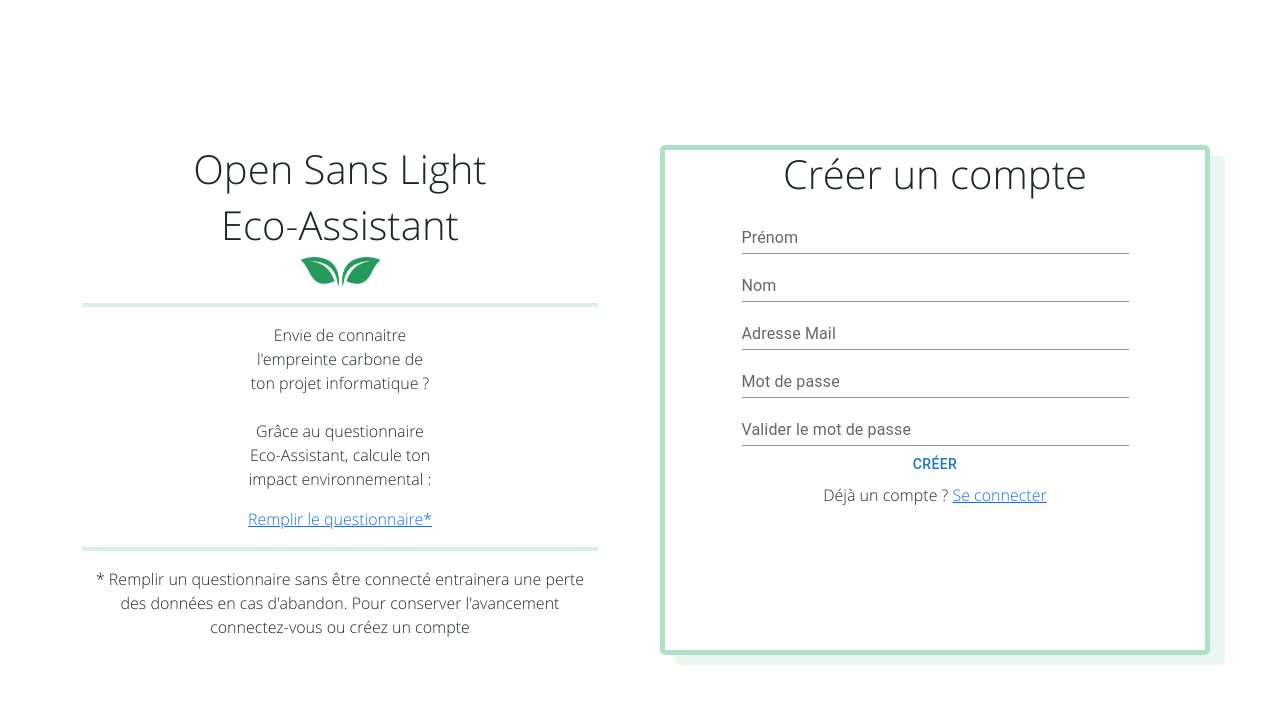
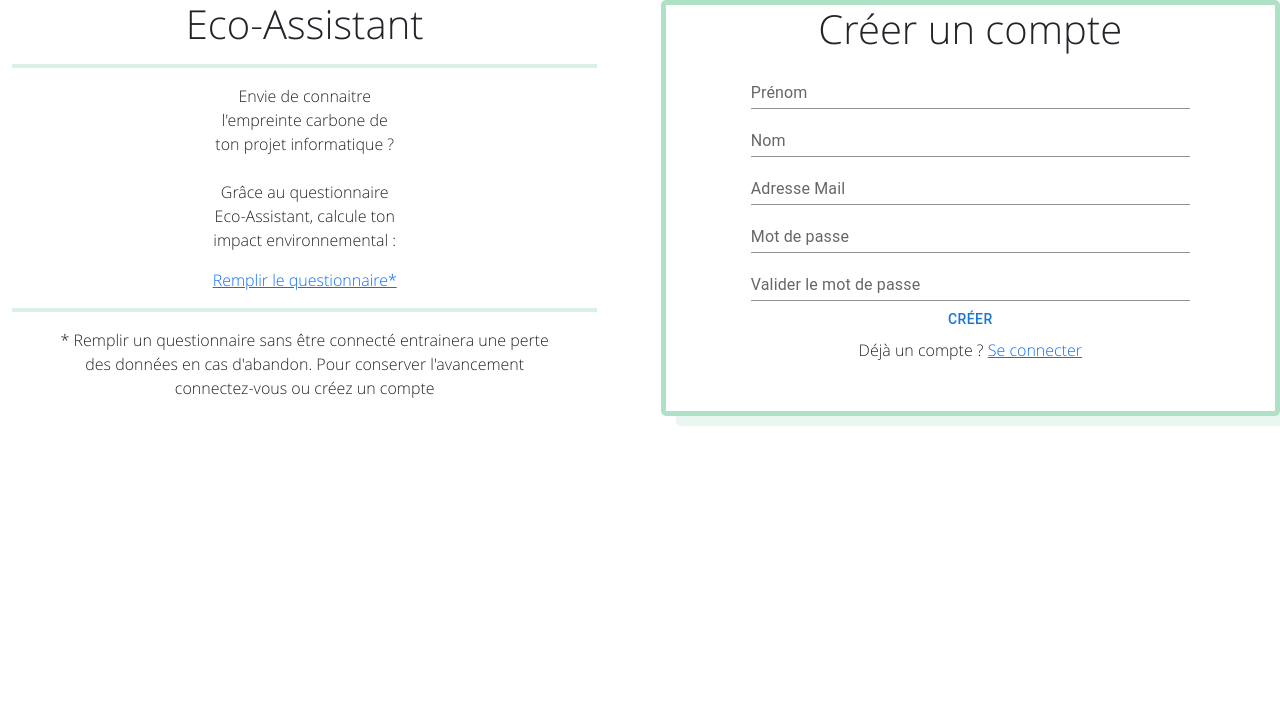
Before and after one commit to GuillaumeDOMART/Eco-Assistant, a React (Create React App) app in the folder front/: page /connexion in a window 1280 px wide. Shown: the top 704 px of the page. Built offline with nearby package versions, Linux system fonts and the light colour scheme.

Commit message:
feat : modification css to react-bootstrap

```diff
--- a/front/src/Connection/Connection.css
+++ b/front/src/Connection/Connection.css
@@ -8,11 +8,8 @@ h1 {
     text-align: center;
 }
 
-.container {
-    position: absolute;
-    left: 50%;
-    top: 50%;
-    transform: translate(-50%, -50%);
+body {
+    height: 100%;
     font-family: OpenSansLight, serif;
 }
 
@@ -25,16 +22,16 @@ hr {
 }
 
 .leaves {
-    height:30px;
+    height:5%;
 }
 
 .left {
-    margin-right : 25px;
+    margin-right : 2%;
     text-align : center;
 }
 
 .right {
-    margin-left:25px;
+    margin-left:2%;
     border-radius: 5px;
     border: 5px solid #aee1c6;
     box-shadow: 15px 10px 1px #EAF7F0;
--- a/front/src/Connection/Connection.js
+++ b/front/src/Connection/Connection.js
@@ -7,14 +7,11 @@ import "./Connection.css"
 function Connection() {
     const {register, handleSubmit} = useForm();
     return (
-           <Container>
+           <Container className="vh-100" fluid>
                <Row>
-                   <Col
-                       className="left"
-                   >
-                       <h1>Open Sans Light</h1>
+                   <Col className="left">
                        <h1>Eco-Assistant</h1>
-                       <img className="leaves" src={require('./leaves.png')}  alt={"leaves"}/>
+                       {/*<img className="leaves" src={require('./leaves.png')}  alt={"leaves"}/>*/}
                        <hr/>
                        <p>Envie de connaitre<br/>
                        l'empreinte carbone de<br/>
@@ -29,9 +26,7 @@ function Connection() {
                        des données en cas d'abandon. Pour conserver l'avancement<br/>
                        connectez-vous ou créez un compte</p>
                    </Col>
-                   <Col
-                       className="right"
-                   >
+                   <Col className="right">
                        <h1>Créer un compte</h1>
                        <form onSubmit={handleSubmit}>
                            <TextField label="Prénom" type="text" variant="standard" className="textfield"/><br/>
--- a/front/src/index.css
+++ b/front/src/index.css
@@ -11,3 +11,7 @@ code {
   font-family: source-code-pro, Menlo, Monaco, Consolas, 'Courier New',
     monospace;
 }
+
+body {
+    height: 100%;
+}
```
